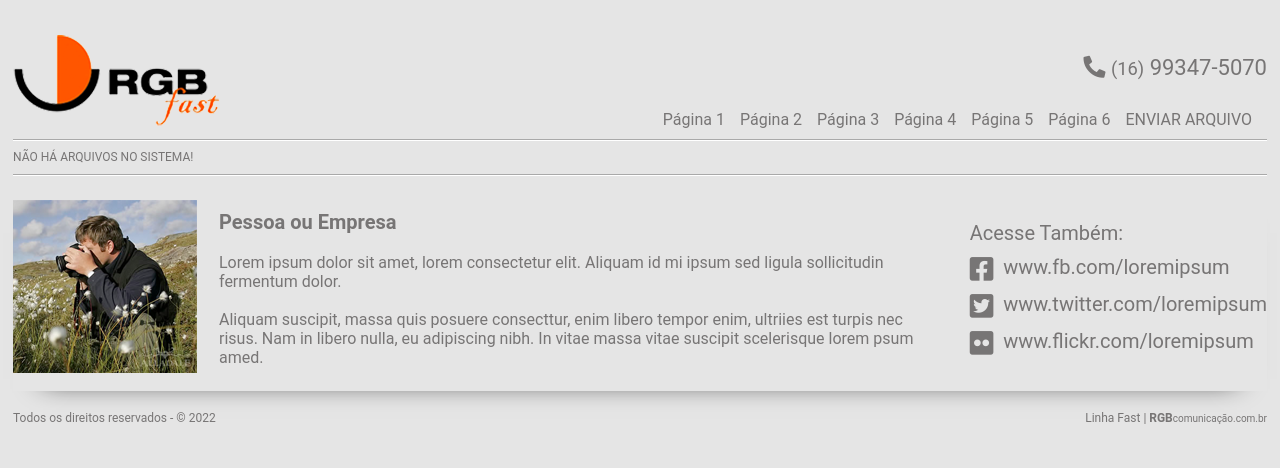
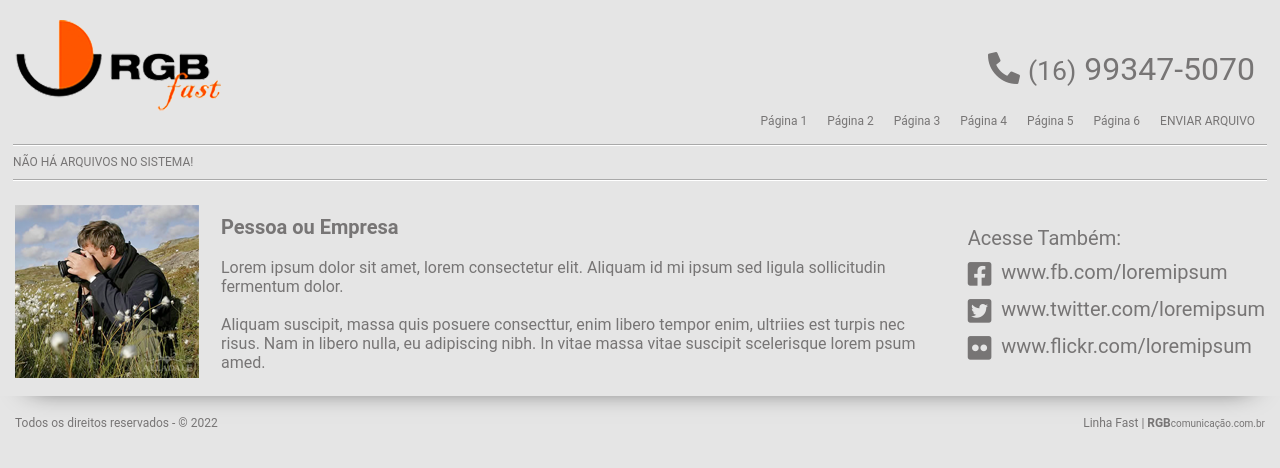
Before and after one commit to wilker818/landingPage_php, a PHP site: page / in a window 1280 px wide. Shown: the top 468 px of the page. Run offline with PHP 8.4, Linux system fonts and the light colour scheme; data that the repository does not hold is empty; some libraries are stand-ins or nearby versions.

Commit message:
atualização
Separação do código;
Responsividade da página até o mobile de 320px de largura;
Correção do código;

```diff
--- a/css/style.css
+++ b/css/style.css
@@ -2,15 +2,23 @@
 
 body{ font-size:12px; font-family: 'Roboto', sans-serif; background-color: #e5e5e5; -webkit-font-smoothing: antialiased; color:#777575}
 
-.container{ position: relative;padding: 0;}
+@media (max-width: 768px){
+html, html body {overflow: hidden; overflow-y: scroll;}
+}
+
+@media (max-width: 1300px){ .center, .center-2, .center-1000 { width: auto; padding-left: 15px; padding-right: 15px;}}
+
+.container{ position: relative !important; padding: 0 !important;}
 .container{ margin-right: auto; margin-left: auto; padding-left: 15px; padding-right: 15px;}
 .container, .float, .header, .footer {float: left; width: 100%; max-width: 100%;}
-.center, .center-2{ width:100%; max-width: 1254px; margin: 0 auto;}
+.center, .center-2{ width: initial; max-width: 1254px; margin: 0 auto;}
 .center-1000{ max-width: 1000px; margin: 0 auto;}
 .center-740{ max-width: 740px; margin: 0 auto;}
 .clean-base .center, .clean-base .center-2{ max-width: 1e3px;}
 .center:before, .center:after, .center-2:before, .center-2:after{ content: " "; display: table; clear: both;}
 
+.mz{ margin: 0 !important;}
+.pz{ padding: 0px !important;}
 .pd3{ padding: 3px;}
 .pd5{ padding: 5px;}
 .pd6{ padding: 6px;}
@@ -73,30 +81,30 @@ b, strong{ font-weight: 600;}
 input:focus::-webkit-input-placeholder, textarea:focus::-webkit-input-placeholder{ color:transparent !important;}
 input:focus:-moz-placeholder, textarea:focus:-moz-placeholder{ color:transparent !important;}
 
-#content-product{ display:block; display: flex; justify-content: flex-start; flex-wrap: wrap;}
-#content-product .content{ width: 230px; height: 250px; margin: auto; float: left;}
-#content-product>li{margin:10px;}
-#content-product .content .align_item-image{ display: flex; justify-content: center;}
-#content-product .content .align_item-image .item-image{ border-radius: 5px; object-fit: cover;}
+.content-product{ display: flex; justify-content: flex-start; flex-wrap: wrap;}
+.content-product .content{ width: 230px; height: 250px; margin: auto; float: left;}
+.content-product>li{margin:10px;}
+.content-product .content .align_item-image{ display: flex; justify-content: center;}
+.content-product .content .align_item-image .item-image{ border-radius: 5px; object-fit: cover;}
 
 .cabecalho{ position: relative; display: flex; align-items: flex-end; justify-content: space-between; padding: 35px 0px 0px 0px;}
 .line{ border-bottom: 1px solid #a9a9a9; margin: 10px 0px; box-shadow: 0px 1px 0px 0px #fff;}
-#content-product .content .social-media{ display: flex; justify-content: space-evenly; flex-direction: row; flex-wrap: nowrap;}
-#content-product .content .desc .title{font-size: 17px;font-weight: 700;}
-#content-product .content .social-media .twitter{ background: rgb(209,209,209); background: linear-gradient(0deg, rgba(209,209,209,1) 10%, rgba(255,255,255,1) 66%); padding: 3px 2px; border: 1px solid #454545; color: #000; border-radius: 3px; font-weight: 700; cursor: pointer;}
-#content-product .content .social-media .facebook{ background-color: #d9e1fb; padding: 3px 2px; border: 1px solid #247ce7; border-radius: 3px; font-weight: 700; color: #247ce7; cursor: pointer;}
-
-#content-product .content .box{background: #fff; -webkit-border-radius: 10px; -moz-border-radius: 10px; border-radius: 3px; padding: 3px 2px; border: 1px solid #656565; position: relative; z-index: 1;}
-#content-product .content #pointer{border: solid 10px transparent; border-right-color: #918d8d; position: absolute; margin: -17px 0px 0px 45px;}
-#content-product .content .box2{background: #fff; -webkit-border-radius: 10px; -moz-border-radius: 10px; border-radius: 3px; padding: 3px 2px; border: 1px solid #656565; position: relative; z-index: 1;}
-#content-product .content #pointer2{border: solid 10px transparent; border-right-color: #918d8d; position: absolute; margin: -17px 0px 0px 51px;}
-
 .logo{ position: relative;}
 .info{ position: relative; right: 0; display: flex; flex-direction: column; align-items: flex-end;}
 .info .contact{ position: relative; bottom: 20px; font-size: 22px;}
 .pages{ display: inline-flex; margin-top: 10px;}
-.pages>div{ font-size: 16px; padding-right: 15px;}
+.pages>div{ font-size: 1rem; padding-right: 15px;}
 .pages div>a{ color: #777575; cursor: pointer;}
+
+.content-product .content .social-media{ display: flex; justify-content: space-evenly; flex-direction: row; flex-wrap: nowrap;}
+.content-product .content .desc .title{font-size: 17px;font-weight: 700;}
+.content-product .content .social-media .twitter{ background: rgb(209,209,209); background: linear-gradient(0deg, rgba(209,209,209,1) 10%, rgba(255,255,255,1) 66%); padding: 3px 2px; border: 1px solid #454545; color: #000; border-radius: 3px; font-weight: 700; cursor: pointer;}
+.content-product .content .social-media .facebook{ background-color: #d9e1fb; padding: 3px 2px; border: 1px solid #247ce7; border-radius: 3px; font-weight: 700; color: #247ce7; cursor: pointer;}
+
+.content-product .content .box{background: #fff; -webkit-border-radius: 10px; -moz-border-radius: 10px; border-radius: 3px; padding: 3px 2px; border: 1px solid #656565; position: relative; z-index: 1;}
+.content-product .content #pointer{border: solid 10px transparent; border-right-color: #918d8d; position: absolute; margin: -17px 0px 0px 45px;}
+.content-product .content .box2{background: #fff; -webkit-border-radius: 10px; -moz-border-radius: 10px; border-radius: 3px; padding: 3px 2px; border: 1px solid #656565; position: relative; z-index: 1;}
+.content-product .content #pointer2{border: solid 10px transparent; border-right-color: #918d8d; position: absolute; margin: -17px 0px 0px 51px;}
 
 .footer .about{ display: flex; align-items: center; flex-direction: row;}
 .footer .c-footer{ display: flex; padding: 15px 0px; align-items: center;}
@@ -105,8 +113,31 @@ input:focus:-moz-placeholder, textarea:focus:-moz-placeholder{ color:transparent
 .footer .shadow-footer{ box-shadow: 0px 18px 27px -30px #000;}
 .footer .copyright{display: flex; justify-content: space-between; padding: 20px 0px;}
 
-@media(min-width:768px){
-    .container{padding: 0px;}
+
+@media(max-width:425px){
+    .content-product{ display: flex; flex-wrap: wrap; justify-content: space-around;}
+    .content-product .content{ width: 100% !important; height: 100% !important; margin: 0!important; margin-bottom: 20px !important;}
+    .footer .text_footer{ margin: 15px 0px; font-size: 16px;}
+    .footer .about { display: flex; flex-direction: column;}
+}
+
+@media (max-width:768px) {
+    .footer .c-footer{ display: block;}
+    .cabecalho{ display: block;}
+    .logo{ width: 35%;}
+    .content-product {display: block;}
+    .content-product .content {width: 48%; height: 290px; margin: 0.9%; float: left;}
+    .c-mobile{padding: 0;}
+}
+
+
+
+/*@media(min-width:768px){
+    #content-product{
+        margin-left: auto;
+        margin-right: auto;
+        position: relative;
+    }
 }
 @media(max-width:768px){
     #content-product{ padding: 0 15px; display: flex; justify-content: space-between; flex-wrap: wrap}
@@ -115,8 +146,7 @@ input:focus:-moz-placeholder, textarea:focus:-moz-placeholder{ color:transparent
 }
 @media(max-width:425px){
     #content-product{ display: flex; justify-content: center; padding: 0px;}
-    .container, .float, .header, .footer{ float: left; width: initial; max-width: none;}
     .footer .c-footer{ display: block;}
     .logo>img{ max-width: 200px;max-height: 90px;}
     .cabecalho{ position: relative; display: block; padding: 35px 0px 0px 0px;}
-}
+}*/
--- /dev/null
+++ b/footer.php
@@ -0,0 +1,48 @@
+<div class="footer">
+    <div class="float">
+        <div class="center shadow-footer">
+            <div class="c-footer">
+                <div class="about">
+                    <div>
+                        <img src="img/man-photograph.png" alt="foto" style="max-width: none;">
+                    </div>
+                    <div class="text_footer">
+                        <p style="font-weight: 700; font-size: 20px;">Pessoa ou Empresa</p><br>
+                        <span>
+                            <p>Lorem ipsum dolor sit amet, lorem consectetur elit. Aliquam id mi ipsum sed ligula sollicitudin fermentum dolor. </p><br>
+                            <p>Aliquam suscipit, massa quis posuere consecttur, enim libero tempor enim, ultriies est turpis nec risus. Nam in libero nulla, eu adipiscing nibh. In vitae massa vitae suscipit scelerisque lorem psum amed. </p>
+                        </span>
+                    </div>
+                </div>
+                <div class="pd10"></div>
+                <div class="social-media__footer">
+                    <ul>
+                        <li>
+                            <span>Acesse Também:</span>
+                        </li>
+                        <li>
+                            <i class="fab fa-facebook-square size26"></i><a>&nbsp;&nbsp;www.fb.com/loremipsum</a>
+                        </li>
+                        <li>
+                            <i class="fab fa-twitter-square size26"></i><a>&nbsp;&nbsp;www.twitter.com/loremipsum</a>
+                        </li>
+                        <li>
+                            <i class="fab fa-flickr size26"></i><a>&nbsp;&nbsp;www.flickr.com/loremipsum</a>
+                        </li>
+                    </ul>
+                </div>
+            </div>
+        </div>
+        <div class="center">
+            <div class="copyright">
+                <div>Todos os direitos reservados - © 2022 </div>
+                <div>
+                    <span>Linha Fast</span>
+                    <span> | </span>
+                    <span><strong>RGB</strong><small>comunicação.com.br</small></span>
+                </div>
+            </div>
+        </div>
+    </div>
+    <div class="pd10"></div>
+</div>
--- /dev/null
+++ b/header.php
@@ -0,0 +1,189 @@
+<div class="header">
+    <div class="float">
+        <div class="center ">
+            <div class="header_mobile">
+                <div>
+                    <img src="img/LOGO.png" />
+                </div>
+
+                <input class="menu-btn" type="checkbox" id="menu-btn" />
+                <label class="menu-icon" for="menu-btn"><span class="navicon"></span></label>
+                <div class="contact">
+                        <a><i class="fas fa-phone-alt"></i>&nbsp;<small>(16)</small> 99347-5070</a>
+                </div>
+                <ul class="menu">
+                    <li><a href="">Página 1</a></li>
+                    <li><a href="">Página 2</a></li>
+                    <li><a href="">Página 3</a></li>
+                    <li><a href="">Página 4</a></li>
+                    <li><a href="">Página 5</a></li>
+                    <li><a href="">Página 6</a></li>
+                    <li><a href="./upload_image.php">ENVIAR ARQUIVO</a></li>
+                </ul>
+</div>
+
+        </div>
+    </div>
+</div>
+<style>
+    a{
+       color: #777575;
+    }
+    .header_mobile {
+        position: relative;
+        width: 100%;
+        z-index: 3;
+        margin: 20px 0px;
+    }
+
+    .header_mobile ul {
+        margin: 0;
+        padding: 0;
+        list-style: none;
+        overflow: hidden;
+    }
+
+    .header_mobile li a {
+        display: block;
+        padding: 20px 20px;
+        text-decoration: none;
+        border-bottom: 1px solid #a9a9a9;
+    }
+
+    .header_mobile .logo {
+        display: block;
+        float: left;
+        font-size: 2em;
+        padding: 10px 20px;
+        text-decoration: none;
+    }
+
+    /* menu */
+
+    .header_mobile .menu {
+        clear: both;
+        max-height: 0;
+        transition: max-height .2s ease-out;
+    }
+
+    /* menu icon */
+
+    .header_mobile .menu-icon {
+        cursor: pointer;
+        display: block;
+        left: 90%;
+        position: relative;
+        user-select: none;
+    }
+    .header_mobile .menu-icon .navicon {
+        background: #333;
+        display: block;
+        height: 2px;
+        position: relative;
+        transition: background .2s ease-out;
+        width: 18px;
+    }
+
+    .header_mobile .menu-icon .navicon:before,
+    .header_mobile .menu-icon .navicon:after {
+        background: #333;
+        content: '';
+        display: block;
+        height: 100%;
+        position: absolute;
+        transition: all .2s ease-out;
+        width: 100%;
+    }
+
+    .header_mobile .menu-icon .navicon:before {
+        top: 5px;
+    }
+
+    .header_mobile .menu-icon .navicon:after {
+        top: -5px;
+    }
+
+    /* menu btn */
+
+    .header_mobile .menu-btn {
+        display: none;
+    }
+
+    .header_mobile .menu-btn:checked~.menu {
+        max-height: 100%;/* tamanho do accordion */
+    }
+
+    .header_mobile .menu-btn:checked~.menu-icon .navicon {
+        background: transparent;
+    }
+
+    .header_mobile .menu-btn:checked~.menu-icon .navicon:before {
+        transform: rotate(-45deg);
+    }
+
+    .header_mobile .menu-btn:checked~.menu-icon .navicon:after {
+        transform: rotate(45deg);
+    }
+
+    .header_mobile .menu-btn:checked~.menu-icon:not(.steps) .navicon:before,
+    .header_mobile .menu-btn:checked~.menu-icon:not(.steps) .navicon:after {
+        top: 0;
+    }
+
+    .contact {display: none;}
+
+    /* 48em = 768px */
+
+    @media (min-width: 48em) {
+        .contact {
+            display: block;
+            position: absolute;
+            right: 10px;
+            top: 30px;
+            font-size: 2rem;
+        }
+
+        .header li {
+            float: left;
+        }
+
+        .header li a {
+            padding: 0px 10px;
+            border: none;
+        }
+
+        .header .menu {
+            clear: none;
+            float: right;
+            max-height: none;
+        }
+
+        .header .menu-icon {
+            display: none;
+        }
+    }
+</style>
+
+
+<!--
+
+<div class="cabecalho">
+                <div class="logo">
+                    <img src="img/LOGO.png" />
+                </div>
+                <div class="info">
+                    <div class="contact">
+                        <a><i class="fas fa-phone-alt"></i>&nbsp;<small>(16)</small> 99347-5070</a>
+                    </div>
+                    <div class="pages">
+                        <div><a>Página 1</a></div>
+                        <div><a>Página 2</a></div>
+                        <div><a>Página 3</a></div>
+                        <div><a>Página 4</a></div>
+                        <div><a>Página 5</a></div>
+                        <div><a>Página 6</a></div>
+                        <div class="pz"><a href="./upload_image.php">ENVIAR ARQUIVO</a></div>
+                    </div>
+                </div>
+            </div>
+-->
--- a/index.php
+++ b/index.php
@@ -11,7 +11,7 @@ $msg_sem = ($qtd_arquivos <= 0) ? "NÃO HÁ ARQUIVOS NO SISTEMA!" : "";
 <head lang="pt-br">
   <title>TESTE PROGRAMADOR</title>
   <meta charset="UTF-8">
-  <meta name="viewport" content="width=device-width, initial-scale=1.0">
+  <meta name="viewport" content="width=device-width, initial-scale=1">
   <link rel="stylesheet" href="css/reset.css" type="text/css">
   <link rel="stylesheet" href="css/style.css" type="text/css">
   <link rel="stylesheet" type="text/css" href="font-awesome/css/all.css">
@@ -19,31 +19,14 @@ $msg_sem = ($qtd_arquivos <= 0) ? "NÃO HÁ ARQUIVOS NO SISTEMA!" : "";
 </head>
 
 <body>
+  <?php include 'header.php'; ?>
   <div class="container">
     <div class="float">
+      <div class="center pz">
+        <div class="line pz"></div>
+        <p><?= $msg_sem ?></p>
         <div class="center">
-        <div class="cabecalho">
-          <div class="logo">
-            <img src="img/LOGO.png" />
-          </div>
-          <div class="info">
-            <div class="contact">
-              <a><i class="fas fa-phone-alt"></i>&nbsp;<small>(16)</small> 99347-5070</a>
-            </div>
-            <div class="pages">
-              <div><a>Página 1</a></div>
-              <div><a>Página 2</a></div>
-              <div><a>Página 3</a></div>
-              <div><a>Página 4</a></div>
-              <div><a>Página 5</a></div>
-              <div><a>Página 6</a></div>
-              <div><a href="./upload_image.php">ENVIAR ARQUIVO</a></div>
-            </div>
-          </div>
-        </div>
-        <div class="line"></div>
-        <p><?= $msg_sem ?></p>
-        <ul id="content-product">
+          <ul class="content-product">
             <?php
             while ($dados = mysqli_fetch_array($mostrar)) {
               $arquivo = $dados['arquivo'];
@@ -51,7 +34,7 @@ $msg_sem = ($qtd_arquivos <= 0) ? "NÃO HÁ ARQUIVOS NO SISTEMA!" : "";
               <li>
                 <div class="content">
                   <span class="align_item-image">
-                  <a href="#<?php echo $dados["id"]; ?>" rel="modal:open"><img class="item-image" src="upload/<?= $arquivo ?>" widht="230" height="150px" /></a>
+                    <a href="#<?php echo $dados["id"]; ?>" rel="modal:open"><img class="item-image" src="upload/<?= $arquivo ?>" /></a>
                   </span>
                   <div class="desc" style="margin-top:10px;">
                     <h2 class="title">
@@ -83,54 +66,12 @@ $msg_sem = ($qtd_arquivos <= 0) ? "NÃO HÁ ARQUIVOS NO SISTEMA!" : "";
               </div>
             <?php } ?>
           </ul>
+        </div>
         <div class="line"></div>
-        <div class="footer">
-          <div class="center shadow-footer">
-            <div class="c-footer">
-              <div class="about">
-                <div>
-                  <img src="img/man-photograph.png" alt="foto" style="max-width: none;">
-                </div>
-                <div class="text_footer">
-                  <p style="font-weight: 700; font-size: 20px;">Pessoa ou Empresa</p><br>
-                  <span>
-                    <p>Lorem ipsum dolor sit amet, lorem consectetur elit. Aliquam id mi ipsum sed ligula sollicitudin fermentum dolor. </p><br>
-                    <p>Aliquam suscipit, massa quis posuere consecttur, enim libero tempor enim, ultriies est turpis nec risus. Nam in libero nulla, eu adipiscing nibh. In vitae massa vitae suscipit scelerisque lorem psum amed. </p>
-                  </span>
-                </div>
-              </div>
-              <div class="pd10"></div>
-              <div class="social-media__footer">
-                <ul>
-                  <li>
-                    <span>Acesse Também:</span>
-                  </li>
-                  <li>
-                    <i class="fab fa-facebook-square size26"></i><a>&nbsp;&nbsp;www.fb.com/loremipsum</a>
-                  </li>
-                  <li>
-                    <i class="fab fa-twitter-square size26"></i><a>&nbsp;&nbsp;www.twitter.com/loremipsum</a>
-                  </li>
-                  <li>
-                    <i class="fab fa-flickr size26"></i><a>&nbsp;&nbsp;www.flickr.com/loremipsum</a>
-                  </li>
-                </ul>
       </div>
     </div>
   </div>
-          <div class="copyright">
-            <div>Todos os direitos reservados - © 2022 </div>
-            <div>
-              <span>Linha Fast</span>
-              <span> | </span>
-              <span><strong>RGB</strong><small>comunicação.com.br</small></span>
-            </div>
-          </div>
-          <div class="pd10"></div>
-        </div>
-      </div>
-    </div>
-  </div>
+  <?php include 'footer.php'; ?>
 </body>
 <!-- include jQuery -->
 <script src="https://cdnjs.cloudflare.com/ajax/libs/jquery/3.0.0/jquery.min.js"></script>
@@ -138,5 +79,4 @@ $msg_sem = ($qtd_arquivos <= 0) ? "NÃO HÁ ARQUIVOS NO SISTEMA!" : "";
 <script src="https://cdnjs.cloudflare.com/ajax/libs/jquery-modal/0.9.1/jquery.modal.min.js"></script>
 <!-- font-awesome -->
 <script defer src="font-awesome/js/all.js"></script>
-
 </html>
```
Also changed, not shown: mobile-navbar.js (added, +44 -0 lines), upload_image.php (+21 -2 lines), README.md (added), upload/190cf595b5583facad7016da82f659b6.jpg (added), upload/778fd4383c568af83db28b4c9b651a36.jpg (added), upload/d2e9007cd418b5f1711d3c65e1f744d3.jpg (added). Lines whose indentation alone changed are shown as unchanged.
